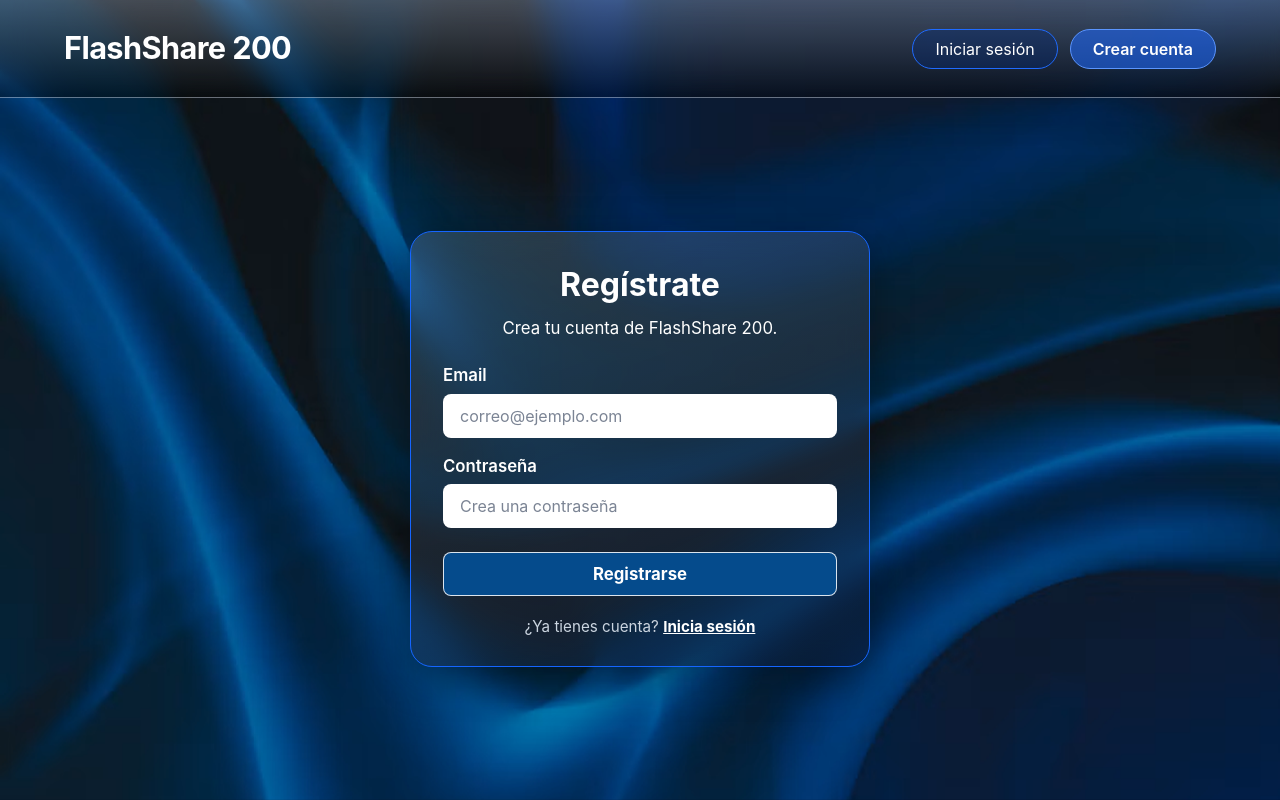
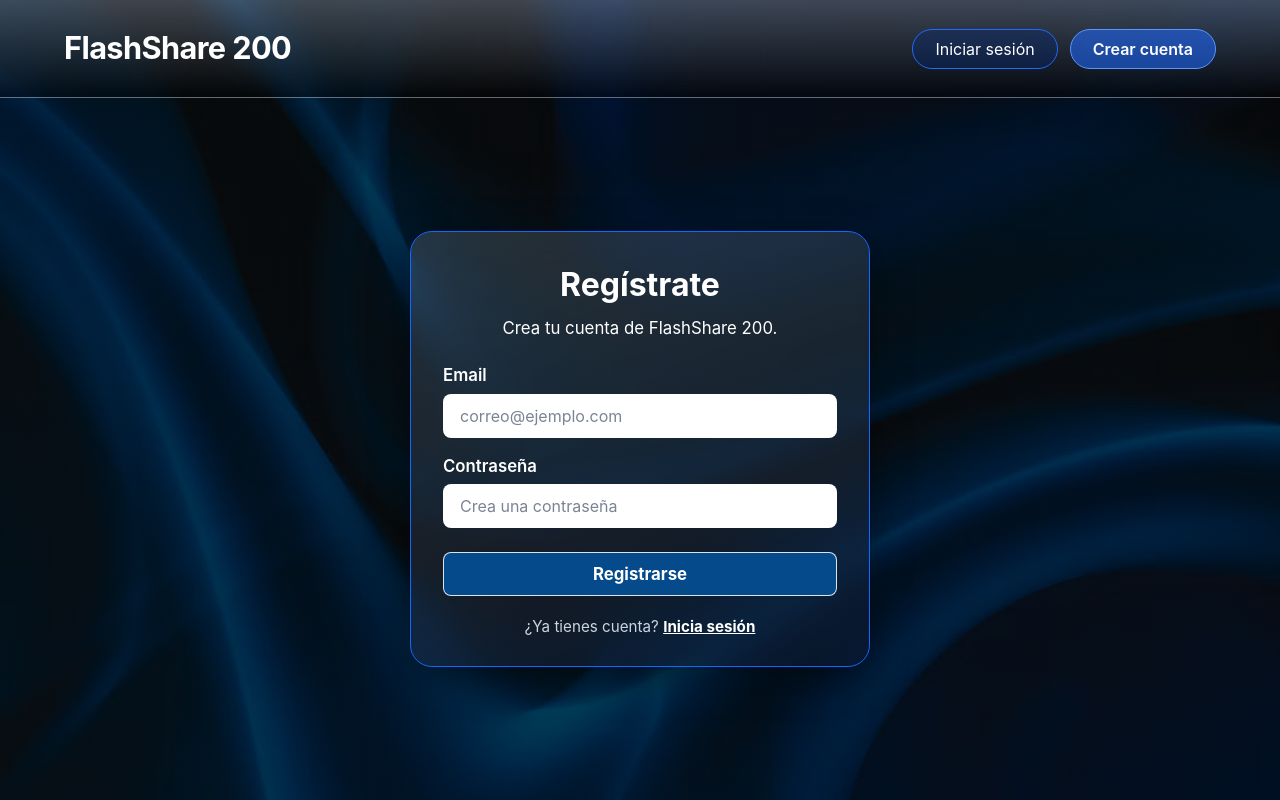
Before and after one commit to EnzoCaballero156/flashshare-200, a React (Vite) app in the folder client/: page /register in a window 1280 px wide. Built offline with nearby package versions, Linux system fonts and the light colour scheme; no server answers.

Commit message:
app/version7.4 (fondos v2)

```diff
--- a/client/src/pages/Auth/Auth.css
+++ b/client/src/pages/Auth/Auth.css
@@ -5,7 +5,9 @@
   color: #fff;
   font-family: 'Inter', 'Segoe UI', system-ui, -apple-system, sans-serif;
   background-color: #020812;
-  background: url('../../img/background.png') center / cover no-repeat fixed;
+  background:
+    linear-gradient(rgba(0, 0, 0, 0.5), rgba(0, 0, 0, 0.5)),
+    url('../../img/background.png') center / cover no-repeat fixed;
   background-attachment: fixed;
 }
 
--- a/client/src/pages/Home/Home.css
+++ b/client/src/pages/Home/Home.css
@@ -5,7 +5,9 @@
   color: #fff;
   font-family: 'Inter', 'Segoe UI', system-ui, -apple-system, sans-serif;
   background-color: #020812;
-  background: url('../../img/background.png') center / cover no-repeat fixed;
+  background:
+    linear-gradient(rgba(0, 0, 0, 0.5), rgba(0, 0, 0, 0.5)),
+    url('../../img/background.png') center / cover no-repeat fixed;
   background-attachment: fixed;
 }
 
--- a/client/src/pages/Room/Room.css
+++ b/client/src/pages/Room/Room.css
@@ -7,7 +7,9 @@
   color: #fff;
   font-family: 'Inter', 'Segoe UI', system-ui, -apple-system, sans-serif;
   background-color: #020812;
-  background: url('../../img/background.png') center / cover no-repeat fixed;
+  background:
+    linear-gradient(rgba(0, 0, 0, 0.5), rgba(0, 0, 0, 0.5)),
+    url('../../img/background.png') center / cover no-repeat fixed;
 }
 
 .room-page *,
```
